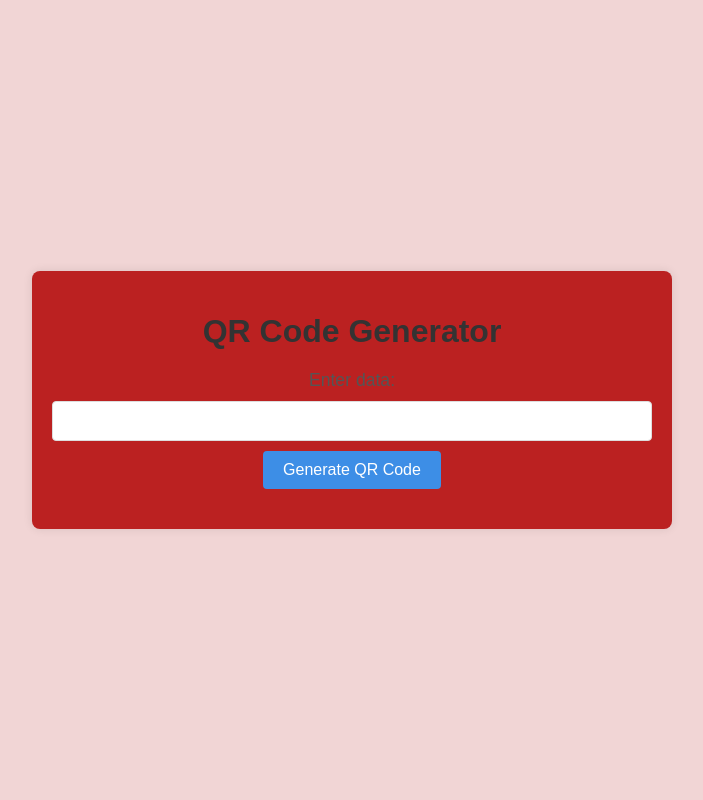
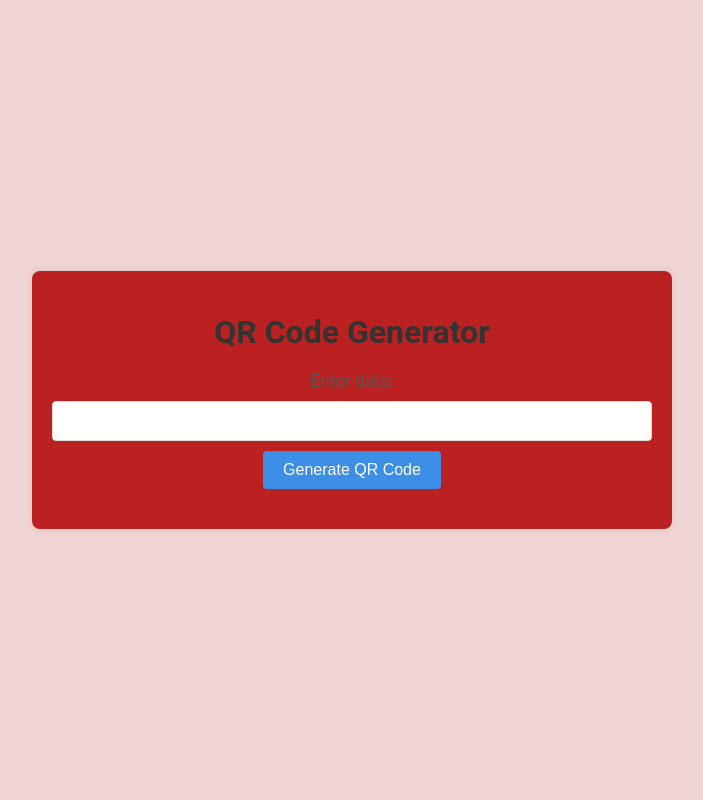
Before and after one commit to adilwiser/qr-code-generator, a Flask app: page / in a window 1280 px wide. Shown: the whole page, without its empty margins (288-991 px from the left). Run offline with Flask 3, Linux system fonts and the light colour scheme.

Commit message:
Update index.html
Changed Font

```diff
--- a/templates/index.html
+++ b/templates/index.html
@@ -6,7 +6,7 @@
     <title>QR Code Generator</title>
     <style>
         body {
-            font-family: Arial, sans-serif;
+            font-family: Roboto, sans-serif;
             background-color: #f1d5d5;
             margin: 0;
             padding: 0;
```
